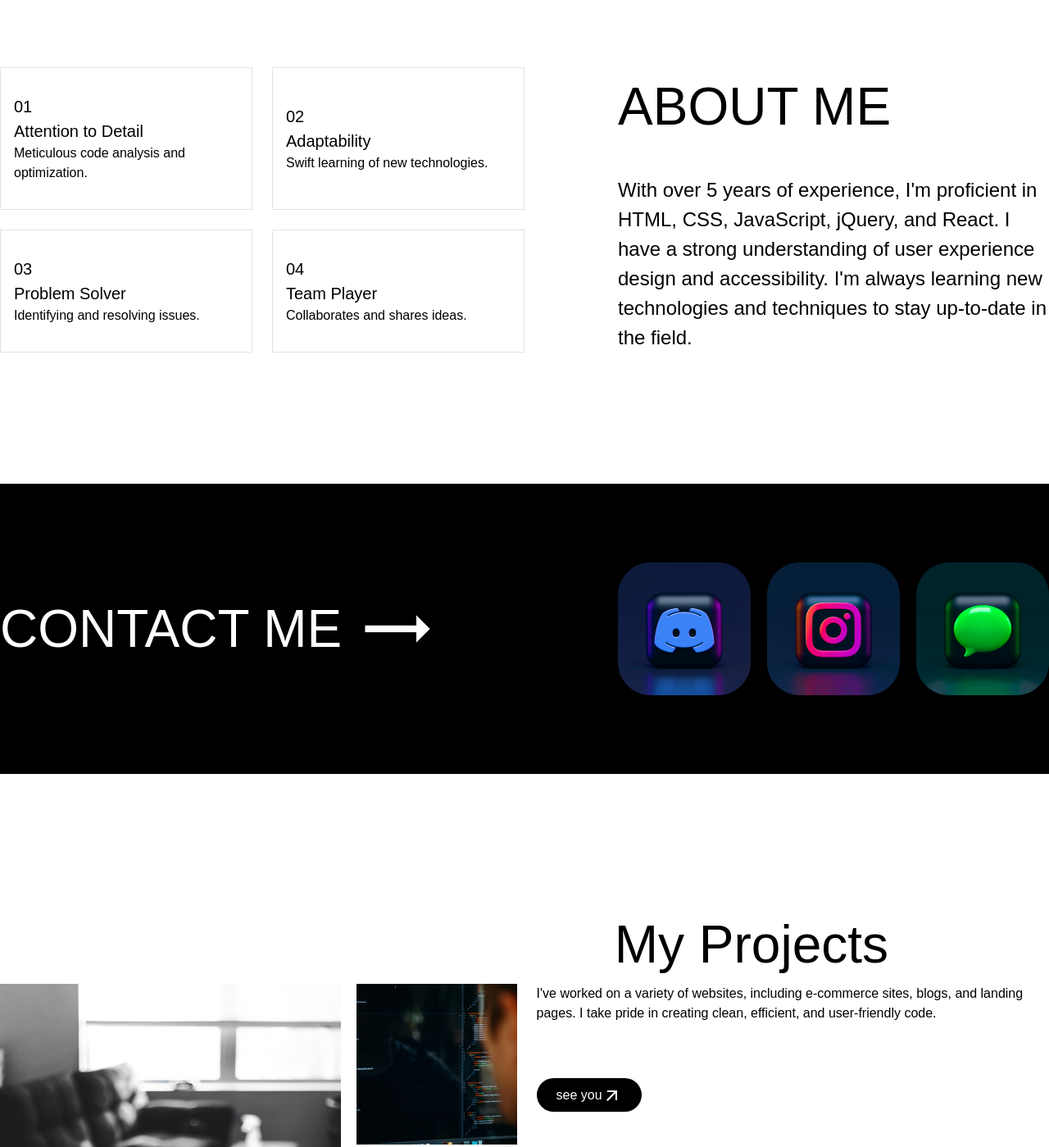
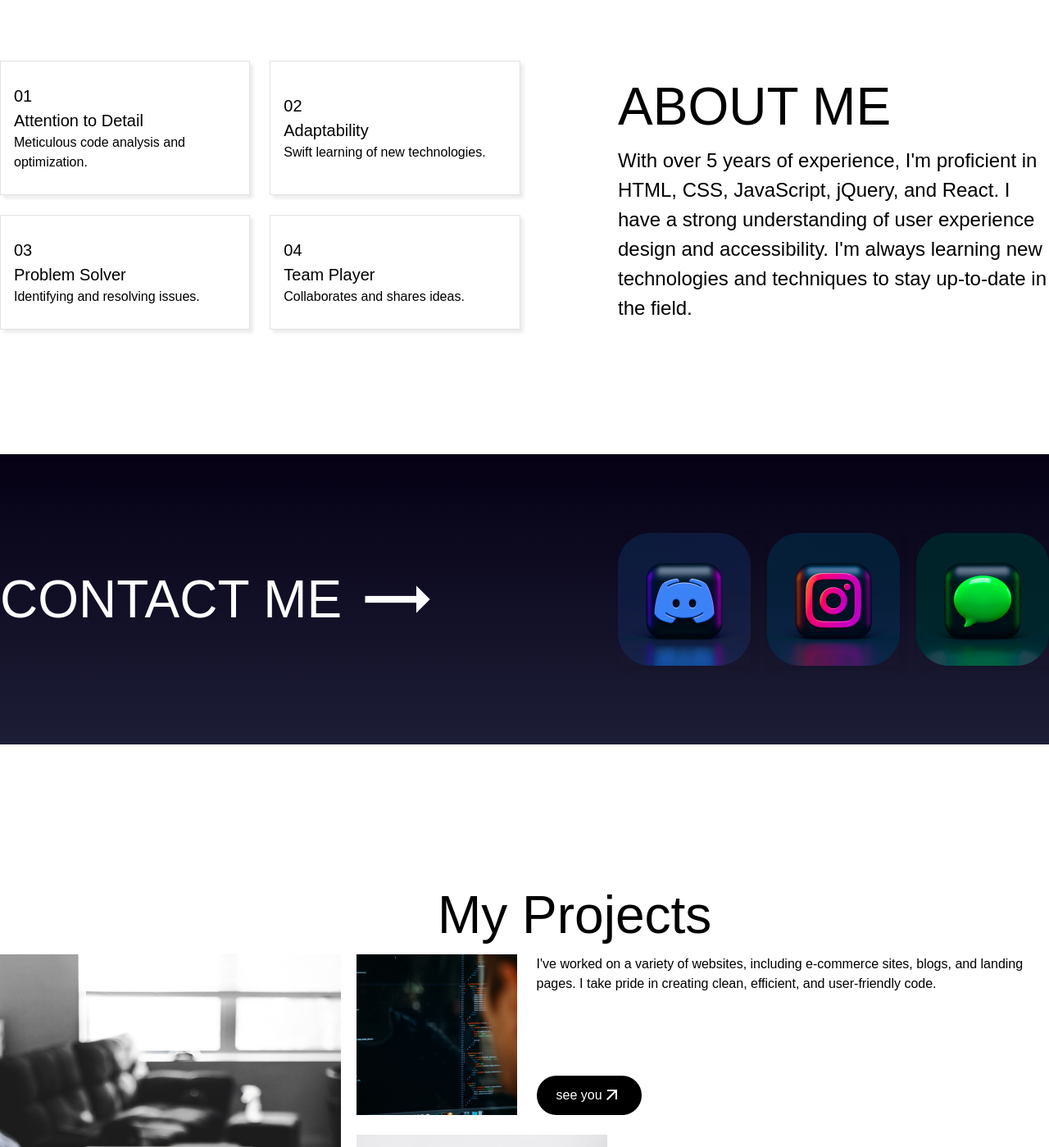
Before and after one commit to DingJiawun/2024summer-week2, a plain HTML site: page index.html in a window 1280 px wide. Shown: the part 2020-3419 px from the top of the page at 82% size. Drawn offline with Linux system fonts and the light colour scheme; a web font is replaced by a local one.

Commit message:
修改架構及CSS效果

```diff
--- a/index.html
+++ b/index.html
@@ -49,32 +49,32 @@
             </div>
         </div>
     </div>
-    <div class="about">
-        <div class="container df jcsb">
-            <ul class="df card-list w-50">
+    <!-- about -->
+        <div class="container df jcsb aic">
+            <ol class="card-list">
                 <li class="card">
-                    <h6 class="fz3-text">01</h6>
+                    <p class="fz3-text">01</h6>
                     <p class="fz3-text">Attention to Detail</p>
                     <p class="w274">Meticulous code analysis and optimization.</p>
                 </li>
                 <li class="card">
-                    <h6 class="fz3-text">02</h6>
+                    <p class="fz3-text">02</p>
                     <p class="fz3-text">Adaptability</p>
                     <p class="w274">Swift learning of new technologies.</p>
                 </li>
                 <li class="card">
-                    <h6 class="fz3-text">03</h6>
+                    <p class="fz3-text">03</p>
                     <p class="fz3-text">Problem Solver</p>
                     <p class="w274">Identifying and resolving issues.</p>
                 </li>
                 <li class="card">
-                    <h6 class="fz3-text">04</h6>
+                    <p class="fz3-text">04</p>
                     <p class="fz3-text">Team Player</p>
                     <p class="w274">Collaborates and shares ideas.</p>
                 </li>
-            </ul>
-            <div class="w526">
-                <h3 class="fz-title mb36">ABOUT ME</h3>
+            </ol>
+            <div class="w526 m160">
+                <h2 class="fz-title">ABOUT ME</h2>
                 <p class="fz2-text">With over 5 years of experience, I'm proficient in HTML, CSS, JavaScript, jQuery,
                     and
                     React. I have a strong understanding of user experience design and accessibility. I'm always
@@ -82,32 +82,35 @@
                     new technologies and techniques to stay up-to-date in the field.</p>
             </div>
         </div>
-    </div>
+    <!-- about -->
     <div class="contact">
         <div class="container df jcsb">
             <div class="df aic">
-                <h4 class="fz-title mr16">CONTACT ME</h4><img src="img/trending_flat_black_24dp 1.png"
+                <h2 class="fz-title mr16">CONTACT ME</h2><img src="img/trending_flat_black_24dp 1.png"
                     alt="trending_flat" class="trending_flat">
             </div>
-            <div><a href="#"><img src="img/discord.png" alt="discord" class="mr20 icon"></a><a href="#"><img
-                        src="img/instagram.png" alt="instagram" class="mr20 icon"></a><a href="#"><img
-                        src="img/message.png" alt="message" class="icon"></a></div>
+            <ul class="df">
+                <li><a href="#"><img src="img/discord.png" alt="discord" class="mr20 icon"></a></li>
+                <li><a href="#"><img src="img/instagram.png" alt="instagram" class="mr20 icon"></a></li>
+                <li><a href="#"><img src="img/message.png" alt="message" class="icon"></a></li>
+            </ul>
         </div>
     </div>
     <div class="project">
         <div class="container">
-            <h5 class="fz-title project-title">My Projects</h5>
+            <h2 class="fz-title project-title">My Projects</h2>
             <div class="df">
                 <div><img src="img/Rectangle 10.png" alt="Rectangle 10" class="Rectangle-10 mr24"></div>
-                <div>
+                <div class="project-section">
                     <div class="df mb24"><img src="img/Rectangle 15.png" alt="Rectangle 15" class="mr24">
-                        <div>
+                        <div class="project-section">
                             <p class="project-p">I've worked on a variety of websites, including e-commerce sites,
                                 blogs,
                                 and landing pages. I
                                 take pride in creating clean, efficient, and user-friendly code.</p>
-                            <div><a href="#" class="btn project-btn">see you<img src="img/arrow_outward-white.png" alt=""></a>
-                                </div>
+                            <div><a href="#" class="btn project-btn">see you<img src="img/arrow_outward-white.png"
+                                        alt="arrow_outward-white"></a>
+                            </div>
                         </div>
                     </div>
                     <div><img src="img/Rectangle 14.png" alt="Rectangle 14" class="mr24"><img src="img/Rectangle 29.png"
--- a/style.css
+++ b/style.css
@@ -301,19 +301,26 @@ a {
     margin-bottom: 32px;
 }
 
-.card {
-    border: 1px solid #E3E3E3;
-    padding: 16px;
-    align-content: center;
-}
-
 .card-list {
+    width: 636px;
+    height: 328px;
+    display: flex;
     flex-wrap: wrap;
     gap: 24px;
 }
 
+
+.card {
+    width: 48%;
+    border: 1px solid #E3E3E3;
+    padding: 16px;
+    align-content: center;
+    box-shadow: 4px 4px 4px 0px rgba(0, 0, 0, 0.08);
+}
+
+
 .contact {
-    background-color: #000;
+    background: linear-gradient(#050014, #01021EE3);
     color: #fff;
     padding: 96px 0;
 }
@@ -330,31 +337,35 @@ a {
     width: 100px;
     height: 100px;
 }
-
-.about {
-    margin: 160px 0;
+.icon{
+    box-shadow: 4px 4px 8px 0px rgba(0, 0, 0, 0.08);
 }
 
 .icon:hover {
-    transform: scale(1.2);
+    border-radius: 40px;
+    box-shadow: 0px 4px 4px 0px rgba(0, 0, 0, 0.25);
+    box-shadow: 0px 0px 16px 3px rgba(144, 148, 255, 0.9);
 }
 .Rectangle-10 {
     width: 416px;
     height: 530px;
 }
 .project {
-    margin: 160px 0;
+   margin: 160px 0;
 }
 .project-p {
     width: 636px;
-    margin-bottom: 76px;
 }
 .project-btn {
-    display: inline;
     background-color: #000;
     color: #fff;
 }
 .project-title{
-    text-align: right;
-    margin-right: 196px;
+    width: 746px;
+    margin-left: auto;
 }
+.project-section{
+    display: flex;
+    flex-direction: column;
+    justify-content: space-between;
+}
```
Also changed, not shown: 1 other file.
